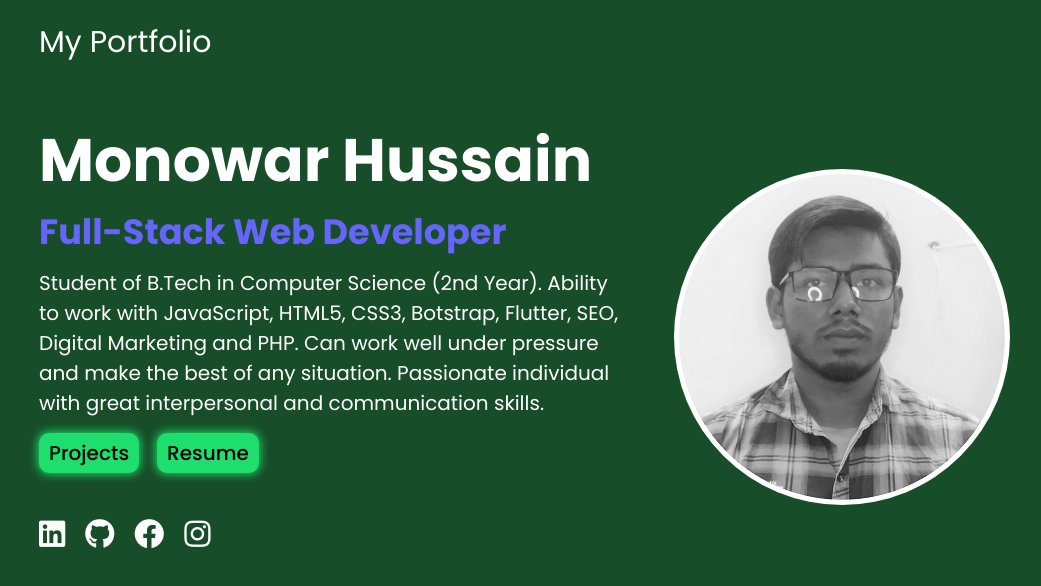
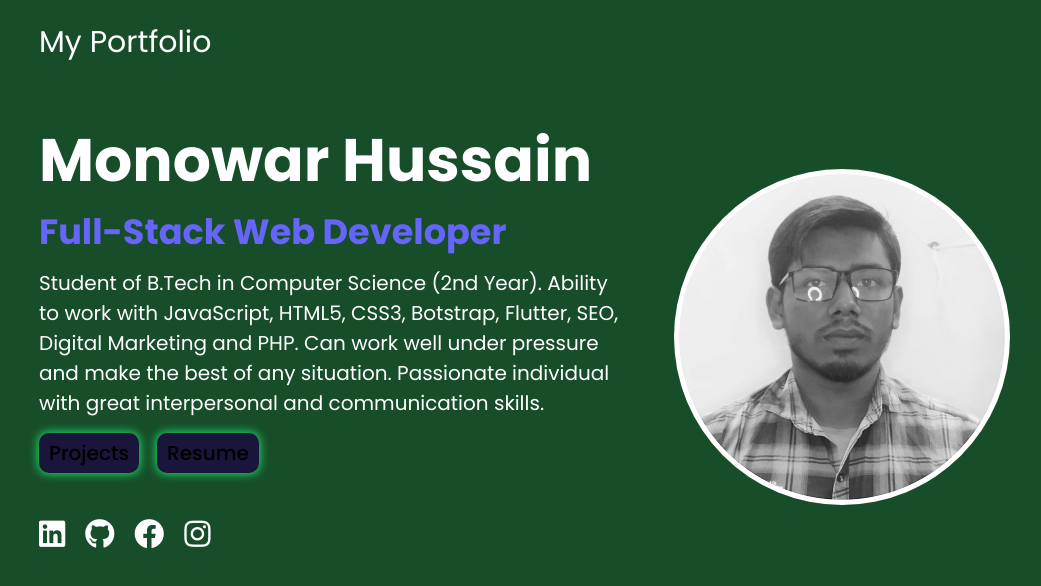
Before and after one commit to techMonowar/portfolio, a plain HTML site: page index.html in a window 1280 px wide. Shown: the whole page, without its empty margins (99-1140 px from the left). Drawn offline with Linux system fonts and the light colour scheme.

Commit message:
Update style.css

```diff
--- a/style.css
+++ b/style.css
@@ -61,10 +61,10 @@ body {
     box-shadow: 0px 0px 10px 1px #1ede6d;
 }
 a.projects{
-    background: #1ede6d;
+    background: #1a153a;
 }
 a.resume{
-    background: #1ede6d;
+    background: #1a153a;
 }
 ul.social{
     list-style: none;
```
